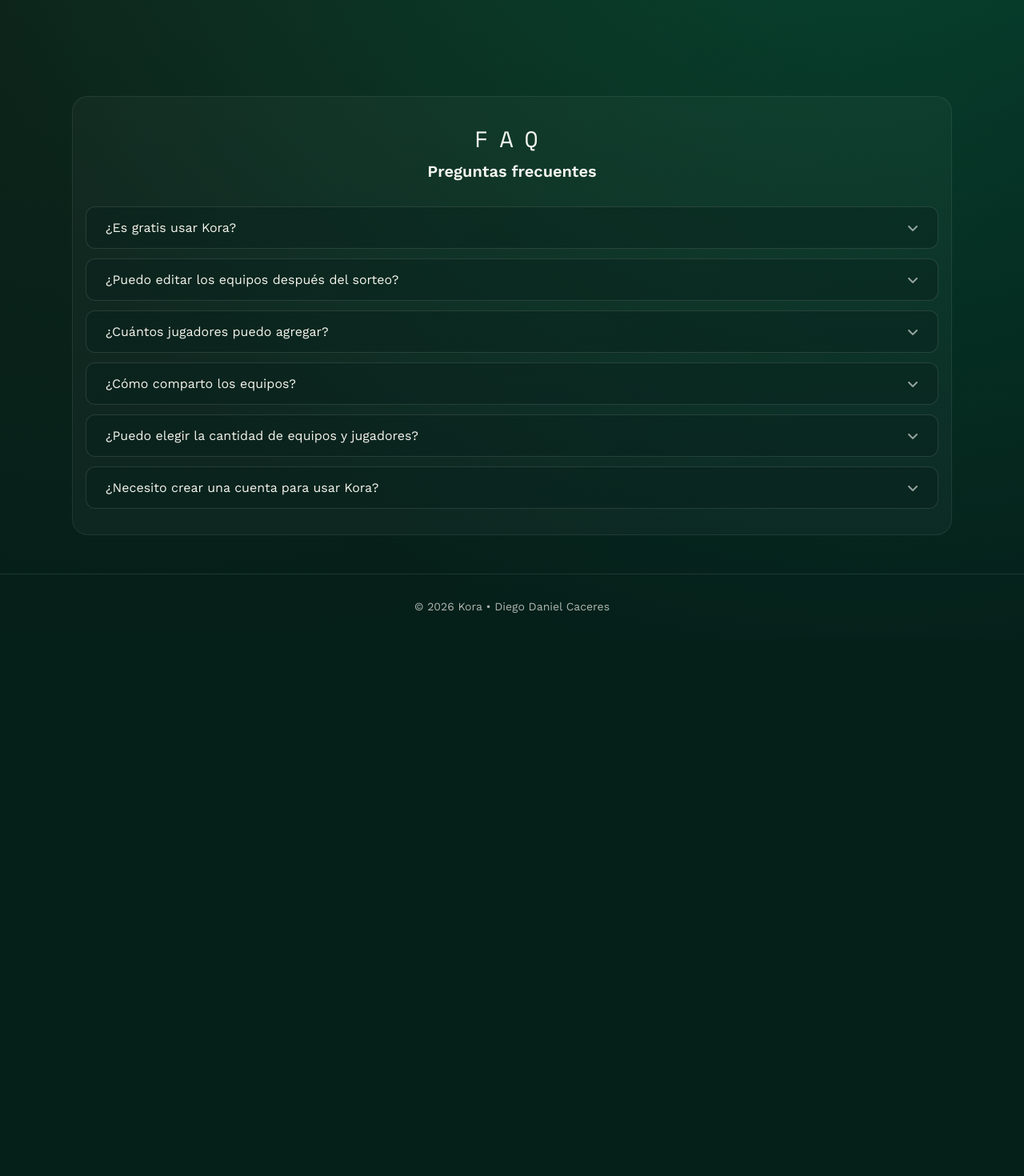
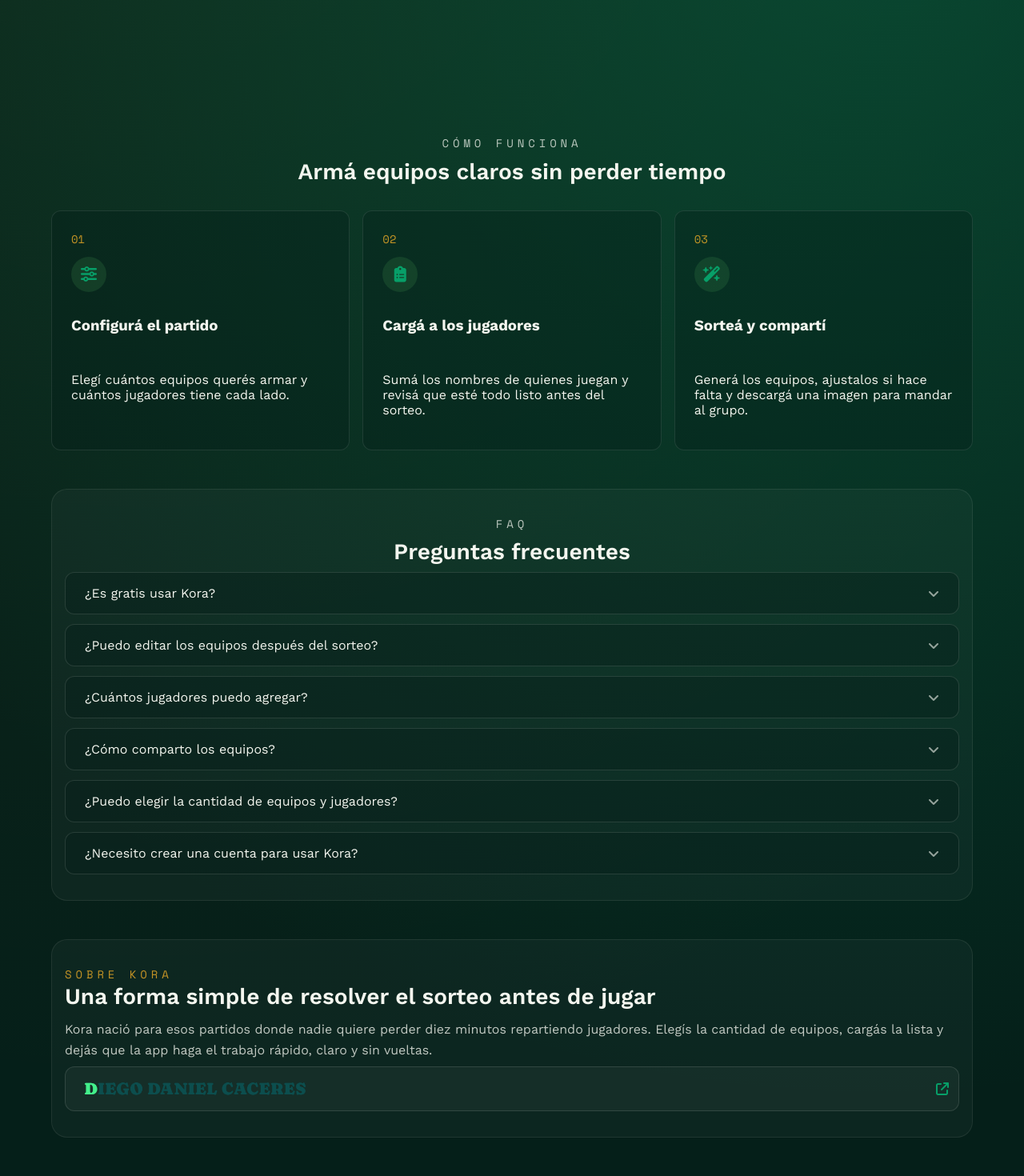
Before and after one commit to diegodanielcaceres10/kora-landing, a React (Vite) app in the folder frontend/: page / in a window 1280 px wide. Shown: the part 680-2150 px from the top of the page at 80% size. Before the commit the page ends 1478 px from the top, so only its background shows below. Built offline with nearby package versions, Linux system fonts and the light colour scheme.

Commit message:
feat: welcome secctions

```diff
--- a/frontend/src/features/draft/components/AppHeader.module.scss
+++ b/frontend/src/features/draft/components/AppHeader.module.scss
@@ -75,7 +75,8 @@
   &__link {
     color: var(--kora-chalk);
     opacity: 0.75;
-    cursor: default;
+    cursor: pointer;
+    text-decoration: none;
 
     &:hover {
       opacity: 1;
--- a/frontend/src/features/draft/components/AppHeader.tsx
+++ b/frontend/src/features/draft/components/AppHeader.tsx
@@ -2,10 +2,16 @@ import { useState } from "react";
 import styles from "./AppHeader.module.scss";
 import koraIcon from "/favicon.png";
 
-const NAV_LINKS = ["Inicio", "Cómo funciona", "FAQ", "Sobre Kora"];
+const NAV_LINKS = [
+  { label: "Inicio", href: "#inicio" },
+  { label: "Cómo funciona", href: "#tutorial" },
+  { label: "FAQ", href: "#faq" },
+  { label: "Sobre Kora", href: "#sobre-kora" },
+];
 
 export function AppHeader() {
   const [isMenuOpen, setIsMenuOpen] = useState(false);
+  const [activeLink, setActiveLink] = useState(NAV_LINKS[0].href);
 
   return (
     <header className={styles.nav}>
@@ -33,17 +39,21 @@ export function AppHeader() {
             isMenuOpen ? styles["nav__links--open"] : "",
           ].join(" ")}
         >
-          {NAV_LINKS.map((link, i) => (
-            <span
-              key={link}
+          {NAV_LINKS.map(({ label, href }) => (
+            <a
+              key={label}
+              href={href}
               className={[
                 styles.nav__link,
-                i === 0 ? styles["nav__link--active"] : "",
+                activeLink === href ? styles["nav__link--active"] : "",
               ].join(" ")}
-              onClick={() => setIsMenuOpen(false)}
+              onClick={() => {
+                setActiveLink(href);
+                setIsMenuOpen(false);
+              }}
             >
-              {link}
-            </span>
+              {label}
+            </a>
           ))}
         </nav>
 
--- a/frontend/src/features/draft/steps/welcome/welcome.module.scss
+++ b/frontend/src/features/draft/steps/welcome/welcome.module.scss
@@ -19,6 +19,7 @@
   display: flex;
   flex-direction: column;
   align-items: center;
+  scroll-behavior: smooth;
 }
 
 .welcome {
@@ -117,7 +118,6 @@
     border: 1px solid rgba(244, 246, 239, 0.3);
     background: transparent;
     color: var(--kora-chalk);
-    cursor: default;
   }
 
   &__stats {
@@ -149,11 +149,89 @@
   }
 }
 
+.tutorial {
+  width: 90%;
+  max-width: var(--page-max-width);
+  display: flex;
+  flex-direction: column;
+  gap: var(--space-6);
+  padding: var(--space-7) var(--space-4);
+  box-sizing: border-box;
+  margin: var(--space-8) var(--space-4);
+  scroll-margin-top: 120px;
+
+  &__header {
+    width: 100%;
+    display: flex;
+    flex-direction: column;
+    align-items: center;
+    text-align: center;
+    gap: var(--space-2);
+  }
+
+  &__eyebrow {
+    font-family: var(--font-mono);
+    letter-spacing: 0.35em;
+    text-transform: uppercase;
+    margin: 0;
+    color: var(--kora-chalk);
+    font-size: var(--font-size-sm);
+    line-height: 1.55;
+    opacity: 0.75;
+  }
+
+  &__title {
+    margin: 0;
+    font-size: var(--font-size-xl);
+    font-weight: 600;
+    line-height: 1.2;
+  }
+
+  &__grid {
+    display: grid;
+    grid-template-columns: repeat(3, 1fr);
+    gap: var(--space-4);
+
+    @include ds.md {
+      grid-template-columns: 1fr;
+    }
+  }
+
+  &__item {
+    min-height: 220px;
+    padding: var(--space-5);
+    border-radius: var(--radius-md);
+    border: 1px solid rgba(244, 246, 239, 0.1);
+    background: rgba(5, 31, 25, 0.36);
+    box-sizing: border-box;
+    display: flex;
+    flex-direction: column;
+    gap: var(--space-3);
+  }
+
+  &__number {
+    font-family: var(--font-mono);
+    font-size: var(--font-size-sm);
+    color: var(--kora-bib-gold);
+    opacity: 0.75;
+  }
+
+  &__icon {
+    width: 44px;
+    height: 44px;
+    border-radius: 50%;
+    background: rgba(72, 161, 87, 0.18);
+    color: var(--kora-bib-green);
+    display: grid;
+    place-items: center;
+    font-size: var(--font-size-lg);
+  }
+}
+
 .faq {
   width: 90%;
-  max-width: 1100px;
+  max-width: var(--page-max-width);
   padding: var(--space-6) var(--space-4);
-  box-sizing: border-box;
   border-radius: 20px;
   background: rgba(244, 246, 239, 0.03);
   border: 1px solid rgba(244, 246, 239, 0.08);
@@ -163,20 +241,24 @@
   text-align: center;
   gap: var(--space-2);
   margin-bottom: var(--space-8);
+  scroll-margin-top: 120px;
 
   &__eyebrow {
+    font-family: var(--font-mono);
+    letter-spacing: 0.35em;
+    text-transform: uppercase;
     margin: 0;
-    font-family: var(--font-mono);
-    font-size: var(--font-size-xl);
-    letter-spacing: 0.5em;
-    text-transform: uppercase;
     color: var(--kora-chalk);
+    font-size: var(--font-size-sm);
+    line-height: 1.55;
+    opacity: 0.75;
   }
 
   &__title {
-    margin: 0 0 var(--space-5);
-    font-size: var(--font-size-lg);
+    margin: 0;
+    font-size: var(--font-size-xl);
     font-weight: 600;
+    line-height: 1.2;
   }
 
   &__grid {
@@ -252,6 +334,85 @@
   }
 }
 
+.about {
+  width: 90%;
+  max-width: var(--page-max-width);
+  padding: var(--space-6) var(--space-4);
+  border-radius: 20px;
+  background: rgba(244, 246, 239, 0.03);
+  border: 1px solid rgba(244, 246, 239, 0.08);
+  display: flex;
+  flex-direction: column;
+  gap: var(--space-2);
+  margin-bottom: var(--space-8);
+  scroll-margin-top: 120px;
+
+  @include ds.md {
+    grid-template-columns: 1fr;
+    padding-inline: var(--space-4);
+  }
+
+  &__eyebrow {
+    font-family: var(--font-mono);
+    letter-spacing: 0.35em;
+    text-transform: uppercase;
+    margin: 0;
+    color: var(--kora-bib-gold);
+    font-size: var(--font-size-sm);
+    line-height: 1.55;
+    opacity: 0.75;
+  }
+
+  &__title {
+    margin: 0;
+    font-size: var(--font-size-xl);
+    font-weight: 600;
+    line-height: 1.2;
+  }
+
+  &__description {
+    margin: var(--space-3) 0 0;
+    color: var(--kora-chalk);
+    font-size: var(--font-size-base);
+    line-height: 1.6;
+    opacity: 0.78;
+  }
+
+  &__author {
+    display: flex;
+    align-items: center;
+    gap: var(--space-3);
+    min-width: 300px;
+    padding: var(--space-3);
+    border-radius: var(--radius-md);
+    border: 1px solid rgba(244, 246, 239, 0.12);
+    background: rgba(244, 246, 239, 0.04);
+    color: var(--kora-chalk);
+    text-decoration: none;
+    transition:
+      border-color 150ms ease,
+      transform 150ms ease;
+
+    &:hover {
+      border-color: var(--kora-turf);
+      transform: translateY(-3px);
+    }
+
+    & i {
+      color: var(--kora-bib-green);
+      font-size: var(--font-size-base);
+    }
+  }
+
+  &__logo {
+    flex: 1;
+
+    & img {
+      width: 300px;
+    }
+  }
+}
+
 .footer {
   width: 100%;
   max-width: 1320px;
--- a/frontend/src/features/draft/steps/welcome/welcome.tsx
+++ b/frontend/src/features/draft/steps/welcome/welcome.tsx
@@ -2,6 +2,7 @@ import { useState } from "react";
 import styles from "./welcome.module.scss";
 import koraLogo from "../../../../assets/kora-logo/kora-logo.png";
 import koraBibs from "../../../../assets/illustrations/kora-bibs.png";
+import authorLogo from "../../../../assets/diegodanielcaceres.png";
 import { AppHeader } from "../../components/AppHeader";
 
 interface StepWelcomeProps {
@@ -36,8 +37,28 @@ const FAQ_ITEMS = [
   },
   {
     question: "¿Necesito crear una cuenta para usar Kora?",
-    answer:
-      "No. Podés usar Kora sin registrarte — el inicio de sesión es opcional.",
+    answer: "No. Podés usar Kora sin registrarte.",
+  },
+];
+
+const HOW_IT_WORKS_ITEMS = [
+  {
+    icon: "fa-solid fa-sliders",
+    title: "Configurá el partido",
+    description:
+      "Elegí cuántos equipos querés armar y cuántos jugadores tiene cada lado.",
+  },
+  {
+    icon: "fa-solid fa-clipboard-list",
+    title: "Cargá a los jugadores",
+    description:
+      "Sumá los nombres de quienes juegan y revisá que esté todo listo antes del sorteo.",
+  },
+  {
+    icon: "fa-solid fa-wand-magic-sparkles",
+    title: "Sorteá y compartí",
+    description:
+      "Generá los equipos, ajustalos si hace falta y descargá una imagen para mandar al grupo.",
   },
 ];
 
@@ -48,7 +69,7 @@ export function StepWelcome({ onStart }: StepWelcomeProps) {
     <main className={styles.page}>
       <AppHeader />
 
-      <section className={styles.welcome}>
+      <section id="inicio" className={styles.welcome}>
         <div className={styles.welcome__content}>
           <div className={styles.welcome__logo}>
             <img src={koraLogo} alt="" />
@@ -73,7 +94,15 @@ export function StepWelcome({ onStart }: StepWelcomeProps) {
               <i className="fa-solid fa-user-group"></i>
               Armar equipos ahora
             </button>
-            <button type="button" className={styles.welcome__secondaryButton}>
+            <button
+              type="button"
+              className={styles.welcome__secondaryButton}
+              onClick={() =>
+                document
+                  .getElementById("tutorial")
+                  ?.scrollIntoView({ behavior: "smooth" })
+              }
+            >
               <i className="fa-solid fa-circle-info"></i>
               Cómo funciona
             </button>
@@ -98,7 +127,29 @@ export function StepWelcome({ onStart }: StepWelcomeProps) {
         </div>
       </section>
 
-      <section className={styles.faq}>
+      <section id="tutorial" className={styles.tutorial}>
+        <div className={styles.tutorial__header}>
+          <p className={styles.tutorial__eyebrow}>Cómo funciona</p>
+          <h2 className={styles.tutorial__title}>
+            Armá equipos claros sin perder tiempo
+          </h2>
+        </div>
+
+        <div className={styles.tutorial__grid}>
+          {HOW_IT_WORKS_ITEMS.map(({ icon, title, description }, i) => (
+            <article key={title} className={styles.tutorial__item}>
+              <span className={styles.tutorial__number}>
+                {(i + 1).toString().padStart(2, "0")}
+              </span>
+              <i className={[icon, styles.tutorial__icon].join(" ")}></i>
+              <h3>{title}</h3>
+              <p>{description}</p>
+            </article>
+          ))}
+        </div>
+      </section>
+
+      <section id="faq" className={styles.faq}>
         <p className={styles.faq__eyebrow}>FAQ</p>
         <h2 className={styles.faq__title}>Preguntas frecuentes</h2>
 
@@ -149,6 +200,34 @@ export function StepWelcome({ onStart }: StepWelcomeProps) {
         </div>
       </section>
 
+      <section id="sobre-kora" className={styles.about}>
+        <div className={styles.about__content}>
+          <p className={styles.about__eyebrow}>Sobre Kora</p>
+          <h2 className={styles.about__title}>
+            Una forma simple de resolver el sorteo antes de jugar
+          </h2>
+          <p className={styles.about__description}>
+            Kora nació para esos partidos donde nadie quiere perder diez minutos
+            repartiendo jugadores. Elegís la cantidad de equipos, cargás la
+            lista y dejás que la app haga el trabajo rápido, claro y sin
+            vueltas.
+          </p>
+        </div>
+
+        <a
+          className={styles.about__author}
+          href="https://diegodanielcaceres10.github.io/nura/"
+          target="_blank"
+          rel="noreferrer"
+          aria-label="Portfolio de Diego Daniel Caceres"
+        >
+          <div className={styles.about__logo}>
+            <img src={authorLogo} alt="Diego Daniel Caceres" />
+          </div>
+          <i className="fa-solid fa-arrow-up-right-from-square"></i>
+        </a>
+      </section>
+
       <footer className={styles.footer}>
         <div className={styles.footer__meta}>
           <p>© 2026 Kora • Diego Daniel Caceres</p>
```
Also changed, not shown: frontend/src/assets/diegodanielcaceres.png (added).
